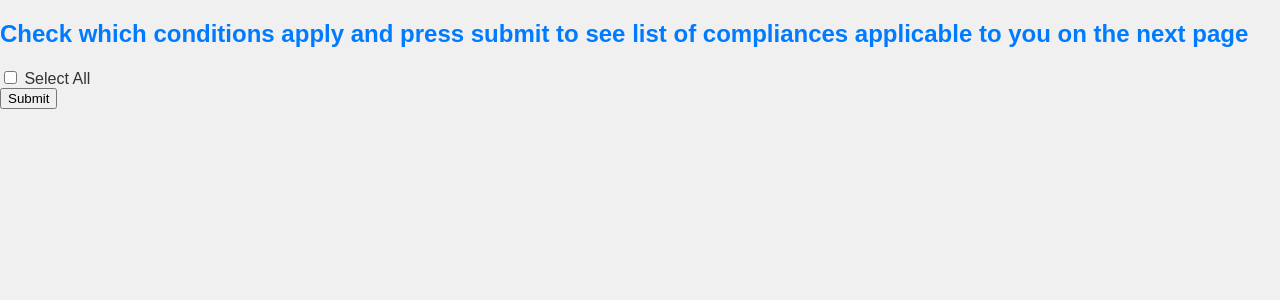
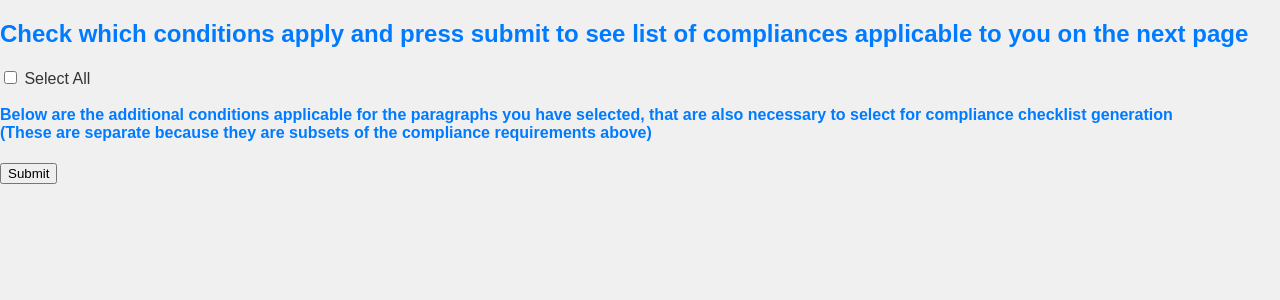
Before and after one commit to sankalpsrv/Schematise, a Flask app: template templates/conditions.html in a window 1280 px wide. Shown: the top 300 px of the page. Run offline with Flask 3, Linux system fonts and the light colour scheme; the template is opened without the code that fills it, so the values that code supplies are empty.

Commit message:
added optional statements checklist

```diff
--- a/app.py
+++ b/app.py
@@ -52,16 +52,19 @@ def selection():
 def obligation():
     root = parse_xml_file("XML+validation/Modified-XML.xml")
 
+    # Get the value of paragraph_selections from previous page which was saved in a cookie
     paragraph_selections = session["paragraph_selections"]
 
     #print(paragraph_selections)
 
     ps_keys = []
 
+    #Store all prescriptive statement keys for the paragraphs selected
     for paragraph_number in paragraph_selections:
         if paragraph_selections[paragraph_number] == True:
             ps_keys.append(paragraph_number)
 
+    # Calling the extract_atoms_details function from xml_ops.py for getting the conditions which are applicable for each of the paragraphs selected
     atoms_data, atoms_keys = extract_atoms_details(root, ps_keys)
 
     #print ("ps_keys is", ps_keys)
@@ -70,13 +73,13 @@ def obligation():
 
     ## Hereunder, combining both the dictionaries
 
-
-
     for key in atoms_data:
         atoms_data[key].extend(atoms_keys[key])
 
 
     print ("atoms_data combined is", atoms_data)
+
+    # Variable named "additional_elements" gets all the additional_elements for the atoms_data whereas, <br>
 
     tree = parse_xml_file_lxml("XML+validation/Modified-XML.xml")
 
@@ -84,59 +87,88 @@ def obligation():
 
     print(additional_elements, "are the additional_alements generated")
 
-    additional_elements_applicable = {}
+
+    # iterating through each of the additional elements
+
+    for key_of_additional_elements, value_of_additional_elements in additional_elements.items():
+        # splitting each additional element key to get the paragraph number
+        key_trimmed = ''
+        key_trimmed += key_of_additional_elements.split('_')[0]
+        # checking if the paragraph number is in the paragraphs selected by the user
+        if key_trimmed in ps_keys:
+            # if present, appending to the list of compliances for that paragraph
+            atoms_data[key_trimmed].append(value_of_additional_elements)
+
+    print ("atoms_data with additional_elements", atoms_data)
 
 
 
-    for key_of_additional_elements, value_of_additional_elements in additional_elements.items():
-        key_trimmed = ''
-        key_trimmed += key_of_additional_elements.split('_')[0]
-        if key_trimmed in ps_keys:
-            atoms_data[key_trimmed].append(value_of_additional_elements)
-
-    print ("additional_elements_applicable", additional_elements_applicable)
-
-    for key, value in additional_elements_applicable.items():
-        if atoms_data[key] is not None:
-            print("value is", value)
-            atoms_data[key].append(value)
-
-    print ("atoms_data with additional_elements", atoms_data)
-
-        ## conditions_selected is created hereunder by filling in values from total_condition_statements if they have been selected
     conditions_applicable = {}
+    optional_conditions = {}
+    # iterating through the keys and values of the total applicable compliances stored paragraph-wise in atoms_data
     for key, values_list in atoms_data.items():
         for value in values_list:
             print ("value is", value)
+            # checks if the compliance is one that was extracted from the parent blocks of the atoms
             if value in total_condition_statements:
+                # conditions_applicable holds the atomic elements with the dictionary value being the statement for compliance
+                # which was extracted from the conditions.py file's variable named "total_condition_statements"
                 conditions_applicable[value] = total_condition_statements[value]
+            # checks if the compliance is one that was extracted from the call for check_for_additional_elements_lxml(tree,atoms_data)
             if value in extra_conditions:
-                conditions_applicable[value] = extra_conditions[value]
-                print("extra_condition added", extra_conditions[value])
+                # optional_conditions holds the optional elements extracted earlier with the dictionary value being
+                # the value extracted from conditions.py file's variable named "extra_conditions"
+                optional_conditions[value] = extra_conditions[value]
+                #print("extra_condition added", extra_conditions[value])
 
+    print("optional_conditions", optional_conditions)
 
+    print("applicable conditions", conditions_applicable)
     #print (conditions_selected)
 
+    # processes form data
     if request.method == "POST":
         conditions_selected = {}
 
+        optional_conditions_selected = {}
+
+        # gets values for both the conditions from parent blocks and optional conditions for each paragraph
         for key in conditions_applicable.keys():
             # request.form.get returns None if the key is not present, indicating an unchecked box
             conditions_selected[key] = bool(request.form.get(key))
 
-        print("Conditions selected are", conditions_selected)
-        print("Conditions applicable are", conditions_applicable)
+        for key in optional_conditions.keys():
+            # request.form.get returns None if the key is not present, indicating an unchecked box
+            optional_conditions_selected[key] = bool(request.form.get(key))
+
+        print("Conditions selected are", conditions_selected, optional_conditions_selected)
+        #print("Conditions applicable are", conditions_applicable, optional_conditions)
 
         conditions_met = []
-        # Iterate through each key-value pair in dict1
+
+        # Iterate through each key-value pair in atoms_data to check if any of the paragraphs' conditions are met by the checklist submitted
         for key, values in atoms_data.items():
-            # Check if all values for this key are True in dict2
-            if all(conditions_selected.get(value, False) for value in values):
-                # If all values are True, add the key to the satisfied keys list
-                conditions_met.append(key)
+            # Filter values to include only those that have corresponding keys in conditions_selected
+            filtered_values = [value for value in values if value in conditions_selected]
+            filtered_optional_values = [value for value in values if value in optional_conditions_selected]
+
+            print("Values being checked are", filtered_values)  # Updated to print filtered values
+            print ("Filtered_optional_values are", filtered_optional_values)
+
+            # Check if all filtered values are True in conditions_selected
+            if all(conditions_selected[value] for value in
+                   filtered_values):  # Here we directly access the value as the existence is guaranteed
+                # Check if any condition is True in optional_conditions_selected for the given values
+                if any(optional_conditions_selected.get(value, False) for value in
+                       filtered_optional_values):  # Using False as default if key doesn't exist
+                    # If any values are True, add the key to the satisfied keys list
+                    conditions_met.append(key)
+
+                elif len(filtered_optional_values) == 0:
+                    conditions_met.append(key)
 
         print ("Conditions met are", conditions_met)
 
-        return render_template("conditions.html", conditions_applicable=conditions_applicable, additional_elements_applicable=additional_elements_applicable, conditions_met=conditions_met, total_obligation_statements=total_obligation_statements)
+        return render_template("conditions.html", conditions_applicable=conditions_applicable, optional_conditions=optional_conditions, conditions_met=conditions_met, total_obligation_statements=total_obligation_statements)
 
-    return render_template("conditions.html", conditions_applicable = conditions_applicable, additional_elements_applicable=additional_elements_applicable)
+    return render_template("conditions.html", conditions_applicable = conditions_applicable, optional_conditions=optional_conditions)
--- a/templates/conditions.html
+++ b/templates/conditions.html
@@ -19,9 +19,18 @@
             <br>
                 <input type="checkbox" id="{{ key }}" name="{{ key }}">
                 <label for="{{ key }}">{{ value }}</label>
+            <br>
+        {% endfor %}
+
+            <h4><br>Below are the additional conditions applicable for the paragraphs you have selected, that are also necessary to select for compliance checklist generation
+                <br>(These are separate because they are subsets of the compliance requirements above)</h4>
+        {% for key, value in optional_conditions.items() %}
+        <br>
+            <input type="checkbox" id="{{ key }}" name="{{ key }}">
+                <label for="{{ key }}">{{ value }}</label>
+        <br>
+            {% endfor %}
             </div>
-        {% endfor %}
-        <br>
           <input type="submit" value="Submit">
     </form>
 
@@ -31,11 +40,9 @@
 
 
         <li> {{ total_obligation_statements[key] }}</li>
-        <br>
 
-
+            {% endfor %}
     </ul>
-            {% endfor %}
 
 
     {%endif%}
```
